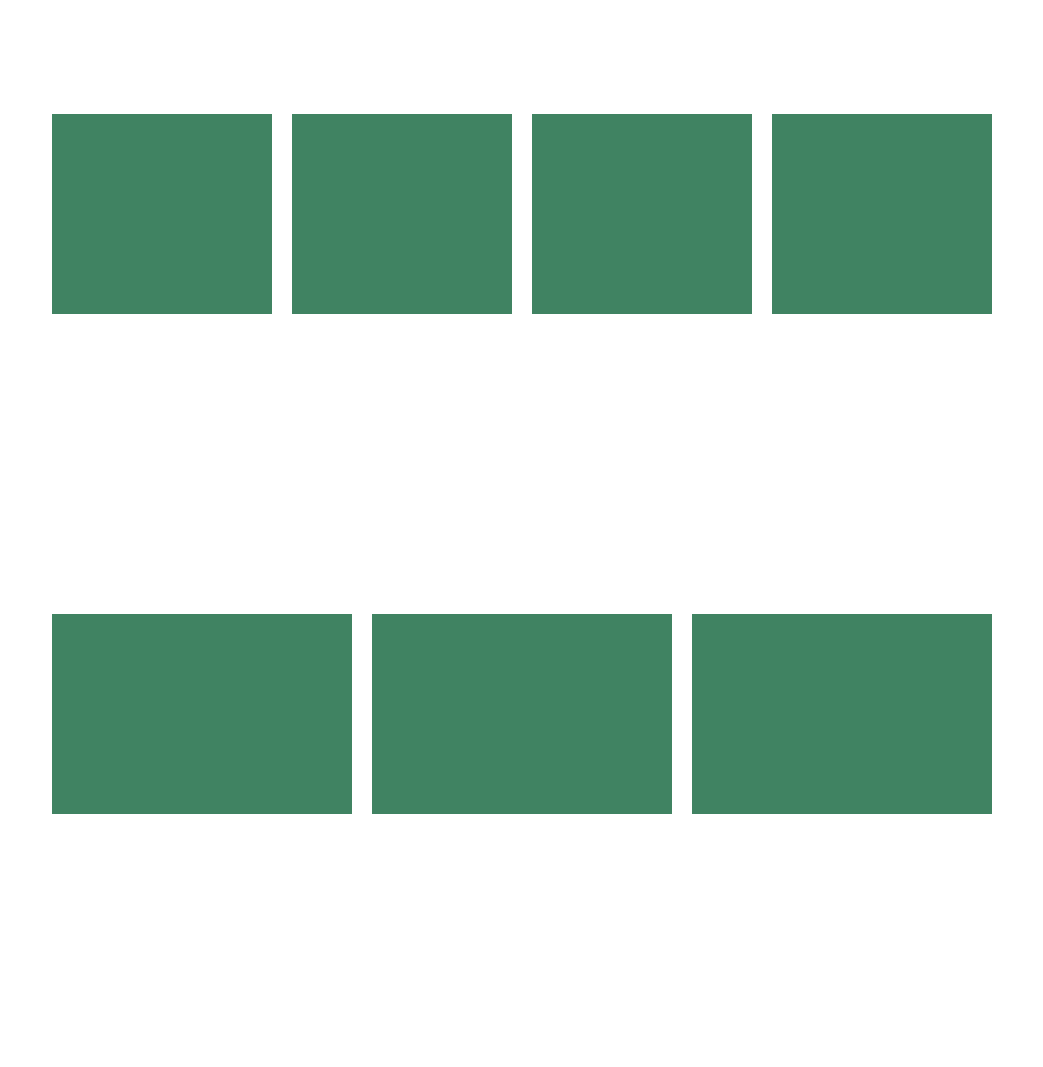
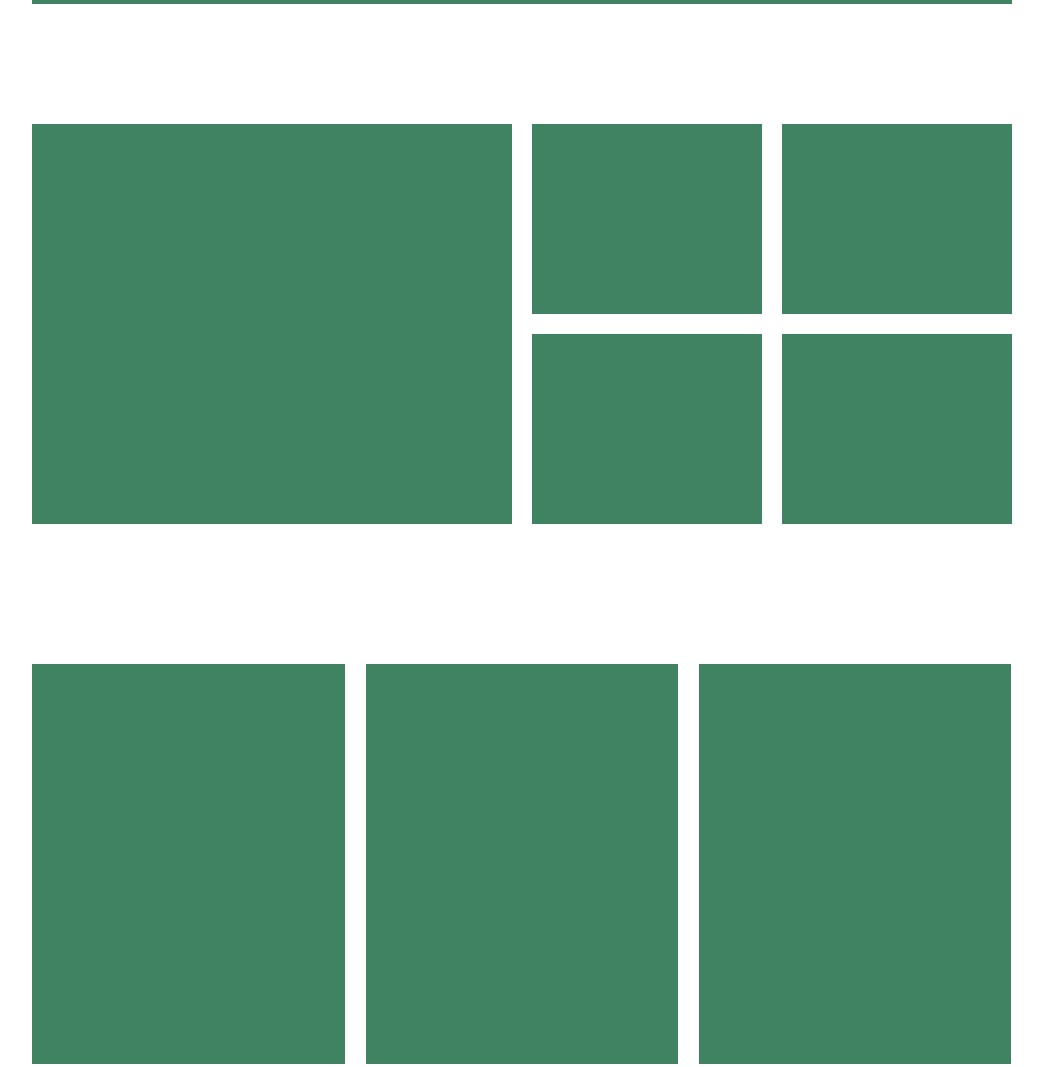
Before and after one commit to wpsmith87/umedia-web-1.1, a plain HTML site: page index.html in a window 1280 px wide. Shown: the part 496-1563 px from the top of the page, without its empty margins (118-1161 px from the left). Before the commit the page ends 1500 px from the top, so only its background shows below. Drawn offline with Linux system fonts and the light colour scheme.

Commit message:
commit message

```diff
--- a/css/float-grid.css
+++ b/css/float-grid.css
@@ -16,8 +16,6 @@
  **/
 .row {
   max-width: 1000px;
-  padding-left: 20px;
-  padding-right: 20px;
   margin: 0 auto;
 }
 
--- a/css/main.css
+++ b/css/main.css
@@ -7,7 +7,7 @@ main .row {
 }
 
 .box {
-  height: 200px;
+  height: 400px;
   text-align: center;
   padding-top: 30px;
 }
@@ -28,3 +28,17 @@ main .row {
 .blue {
   background-color: #408362;
 }
+
+.small {
+height: 190px;
+
+}
+
+.top {
+padding-bottom: 10px;
+
+}
+
+.bottom{
+padding-top: 10px;
+}
--- a/css/styles.css
+++ b/css/style.css
@@ -1,12 +1,6 @@
 /* =============================================
  *
  *   FIXED RESPONSIVE NAV
- *
- *   (c) 2014 @adtileHQ
- *   http://www.adtile.me
- *   http://twitter.com/adtilehq
- *
- *   Free to use under the MIT License.
  *
  * ============================================= */
 
@@ -123,9 +117,9 @@ body {
 section {
   border-bottom: 0px solid #fff;
   text-align: center;
-  padding: 10px 0 0;
-  height: 400px;
+  height: inherit;
   width: 100%;
+  text-decoration: none;
 }
 
 h1 {
--- a/index.html
+++ b/index.html
@@ -15,8 +15,8 @@
   <link href="https://fonts.googleapis.com/css?family=Dosis:300,400,500,700" rel="stylesheet">
   <link rel="stylesheet" href="css/float-grid.css" />
   <link rel="stylesheet" href="css/main.css" />
-  <link rel="stylesheet" href="css/styles.css">
-</head>
+  <link rel="stylesheet" href="css/style.css">
+  <!--<link rel="stylesheet" href="css/list-grid.css">-->
 <body>
 
   <header>
@@ -27,8 +27,7 @@
           <li class="menu-item active"><a href="#home" data-scroll>Home</a></li>
           <li class="menu-item"><a href="#blog" data-scroll>Blog</a></li>
           <li class="menu-item"><a href="#contact" data-scroll>Contact Us</a></li>
-          <!-- <li class="menu-item"><a href="#projects" data-scroll>Projects</a></li> -->
-         <!-- <li class="menu-item"><a href="http://www.google.com" target="_blank">Google</a></li> -->
+          <li class="menu-item"><a href="file:///Users/williamsmith/umedia-web-1.1/formtools/upload/index.html">Login</a></li>
         </ul>
       </nav>
   </header>
@@ -42,47 +41,6 @@
     </div>
 </section>
   </main>
-
-  <main role="main">
-<section id="blog">
-<div class="row">
-      <div class="col-3">
-        <div class="box orange"></div>
-      </div>
-      <div class="col-3">
-        <div class="box blue"></div>
-      </div>
-      <div class="col-3">
-        <div class="box green"></div>
-      </div>
-      <div class="col-3">
-        <div class="box black"></div>
-      </div>
-    </div>
-    <!-- <div class="row">
-      <div class="col-6">
-        <div class="box orange"></div>
-      </div>
-      <div class="col-6">
-        <div class="box blue"></div>
-      </div>
-    </div> -->
-</section>
-  </main>
-
-  <main role="main">
-  <section id="contact">
-  <div class="row">
-      <div class="col-4">
-        <div class="box orange"></div>
-      </div>
-      <div class="col-4">
-        <div class="box blue"></div>
-      </div>
-      <div class="col-4">
-        <div class="box green"></div>
-      </div>
-    </div>
     <!-- <div class="row">
       <div class="col-3">
         <div class="box orange"></div>
@@ -100,6 +58,52 @@
   </section>
     </main>
 
+    <main role="main">
+<section id="blog">
+<div class="row">
+       <div class="col-6">
+        <div class="box orange"></div>
+      </div>
+
+     <div class="row">
+
+      <div class="col-3 top">
+        <div class="box orange small top"></div>
+      </div>
+
+
+      <div class="col-3 top">
+        <div class="box blue small top"></div>
+      </div>
+
+
+
+      <div class="col-3 bottom">
+        <div class="box green small bottom"></div>
+      </div>
+
+
+      <div class="col-3 bottom">
+        <div class="box black small bottom"></div>
+      </div>
+      </div>
+
+</section>
+  </main>
+
+<main role="main">
+  <section id="contact">
+  <div class="row">
+      <div class="col-4">
+        <div class="box orange"></div>
+      </div>
+      <div class="col-4">
+        <div class="box blue"></div>
+      </div>
+      <div class="col-4">
+        <div class="box green"></div>
+      </div>
+    </div>
  <!-- <main role="main">
 <section id="projects">
     <div class="row">
@@ -121,7 +125,7 @@
         <div class="box orange">12 columns</div>
       </div>
     </div>-->
-
+</section>
   </main>
   <script src="js/fastclick.js"></script>
   <script src="js/scroll.js"></script>
```
Also changed, not shown: css/list-grid.css (added, +41 -0 lines), 1 other file.
